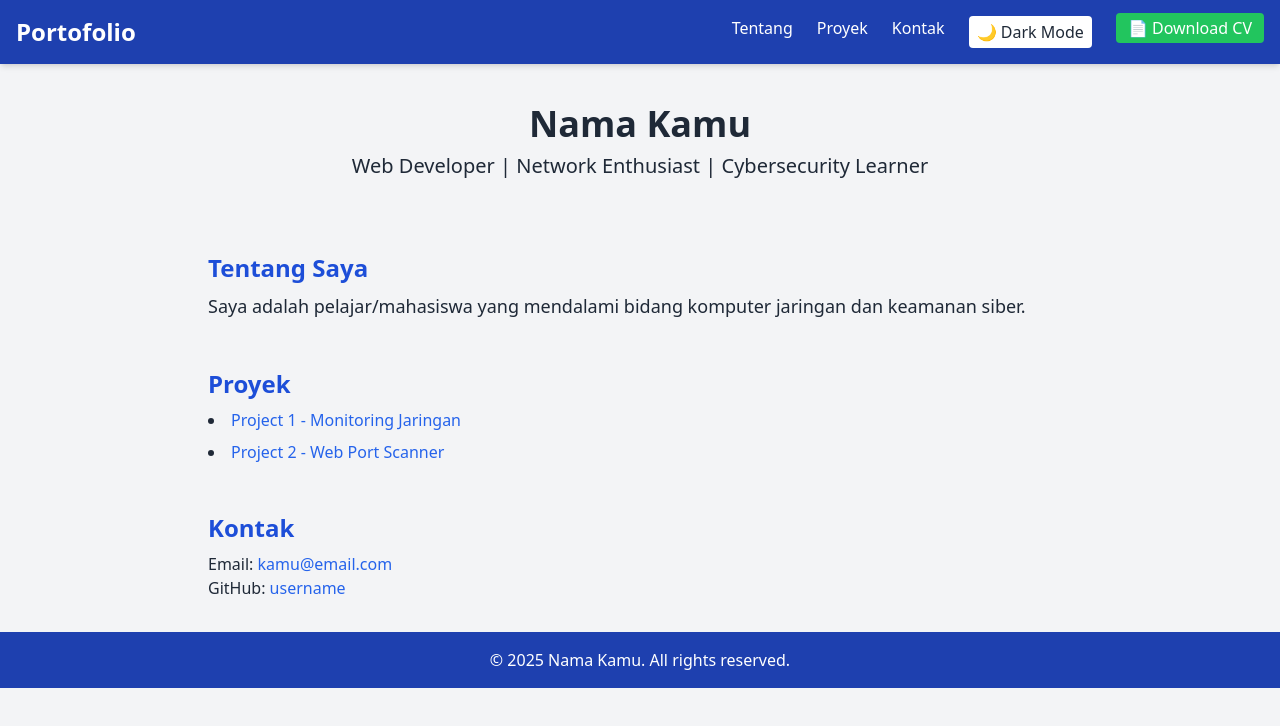
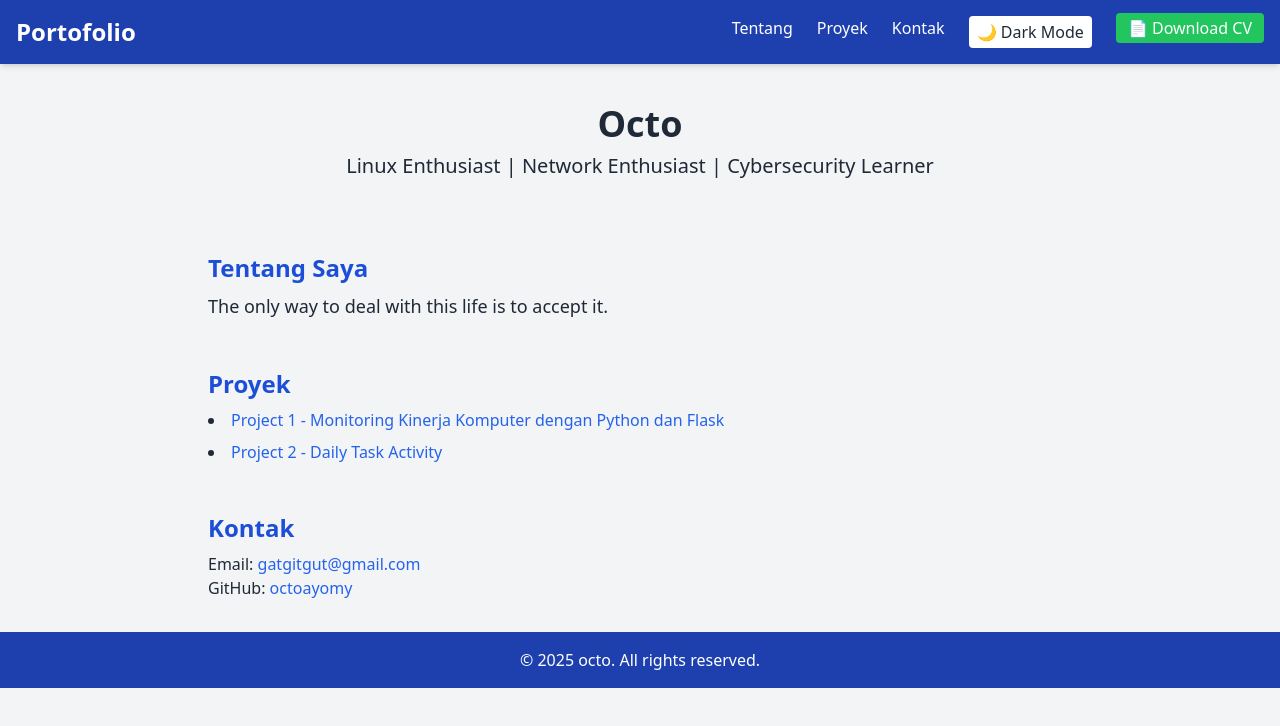
Before and after one commit to octoayomy/octoayomy.github.io, a plain HTML site: page index.html in a window 1280 px wide. Drawn offline with nearby package versions, Linux system fonts and the light colour scheme.

Commit message:
Update index.html

```diff
--- a/index.html
+++ b/index.html
@@ -63,34 +63,34 @@
 
   <!-- Header -->
   <header class="text-center py-10">
-    <h1 class="text-4xl font-bold" id="nama">Nama Kamu</h1>
-    <p class="text-xl mt-2">Web Developer | Network Enthusiast | Cybersecurity Learner</p>
+    <h1 class="text-4xl font-bold" id="nama">Octo</h1>
+    <p class="text-xl mt-2">Linux Enthusiast | Network Enthusiast | Cybersecurity Learner</p>
   </header>
 
   <!-- Konten -->
   <main class="max-w-4xl mx-auto px-4 py-8 space-y-12">
     <section id="tentang">
       <h2 class="text-2xl font-semibold mb-2 text-blue-700 dark:text-blue-300">Tentang Saya</h2>
-      <p class="text-lg">Saya adalah pelajar/mahasiswa yang mendalami bidang komputer jaringan dan keamanan siber.</p>
+      <p class="text-lg">The only way to deal with this life is to accept it. </p>
     </section>
 
     <section id="proyek">
       <h2 class="text-2xl font-semibold mb-2 text-blue-700 dark:text-blue-300">Proyek</h2>
       <ul class="list-disc list-inside space-y-2">
-        <li><a href="https://github.com/username/project1" target="_blank" class="text-blue-600 dark:text-blue-400 hover:underline">Project 1 - Monitoring Jaringan</a></li>
-        <li><a href="https://github.com/username/project2" target="_blank" class="text-blue-600 dark:text-blue-400 hover:underline">Project 2 - Web Port Scanner</a></li>
+        <li><a href="https://github.com/username/project1" target="_blank" class="text-blue-600 dark:text-blue-400 hover:underline">Project 1 - Monitoring Kinerja Komputer dengan Python dan Flask</a></li>
+        <li><a href="https://github.com/username/project2" target="_blank" class="text-blue-600 dark:text-blue-400 hover:underline">Project 2 - Daily Task Activity</a></li>
       </ul>
     </section>
 
     <section id="kontak">
       <h2 class="text-2xl font-semibold mb-2 text-blue-700 dark:text-blue-300">Kontak</h2>
-      <p>Email: <a href="mailto:kamu@email.com" class="text-blue-600 dark:text-blue-400 hover:underline">kamu@email.com</a></p>
-      <p>GitHub: <a href="https://github.com/username" target="_blank" class="text-blue-600 dark:text-blue-400 hover:underline">username</a></p>
+      <p>Email: <a href="mailto:kamu@email.com" class="text-blue-600 dark:text-blue-400 hover:underline">gatgitgut@gmail.com</a></p>
+      <p>GitHub: <a href="https://github.com/octoayomy" target="_blank" class="text-blue-600 dark:text-blue-400 hover:underline">octoayomy</a></p>
     </section>
   </main>
 
   <footer class="bg-blue-800 dark:bg-gray-800 text-white text-center py-4">
-    <p>© <span id="tahun"></span> Nama Kamu. All rights reserved.</p>
+    <p>© <span id="tahun"></span> octo. All rights reserved.</p>
   </footer>
 
   <script src="script.js"></script>
```
